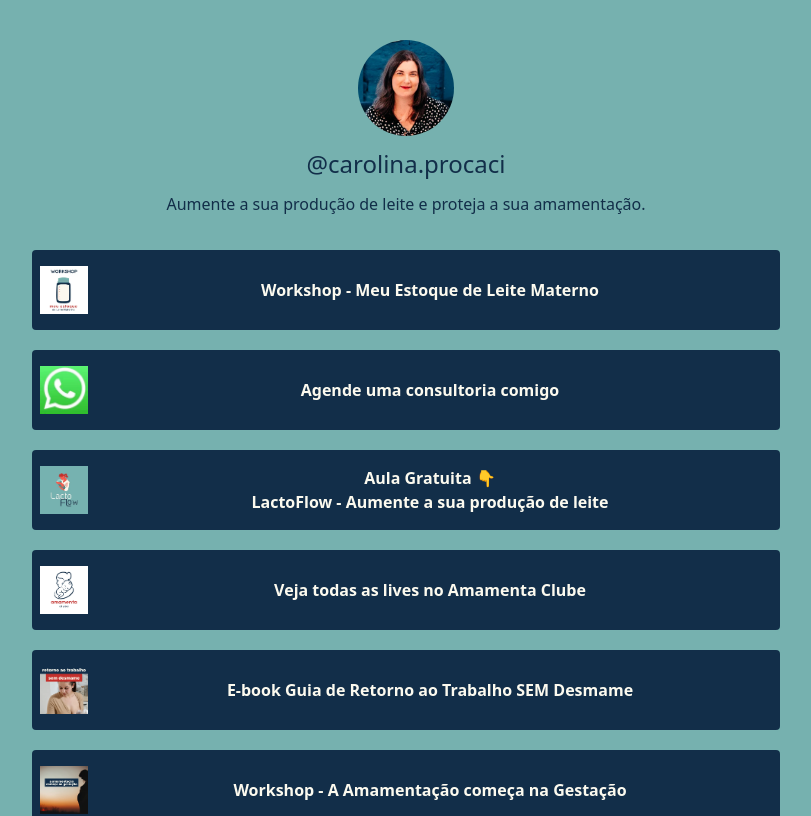
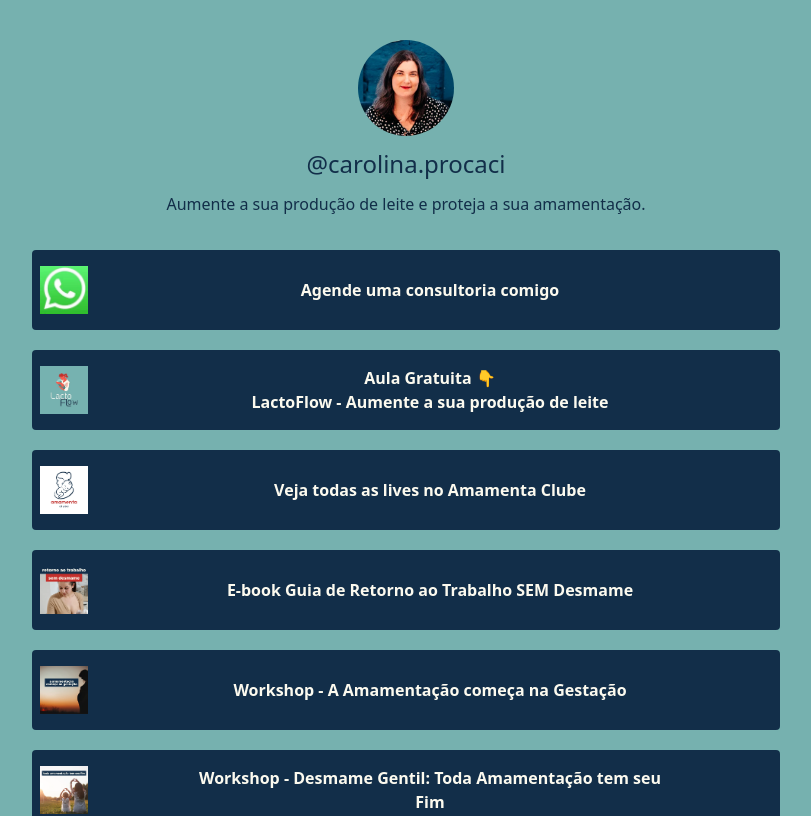
Before and after one commit to vogelcodes/my-link-tree, a Next.js app: page / in a window 1280 px wide. Shown: the top 816 px of the page, without its empty margins (234-1045 px from the left). Built offline with nearby package versions, Linux system fonts and the light colour scheme.

Commit message:
rm-ws-estoque

```diff
--- a/pages/index.js
+++ b/pages/index.js
@@ -3,11 +3,11 @@ import Image from "next/image";
 import { useSearchParams } from "next/navigation";
 
 const links = [
-  {
-    name: "Workshop - Meu Estoque de Leite Materno",
-    url: "https://go.hotmart.com/T95371072E?referrer=links",
-    img: "/links/WS.webp",
-  },
+  // {
+  //   name: "Workshop - Meu Estoque de Leite Materno",
+  //   url: "https://go.hotmart.com/T95371072E?referrer=links",
+  //   img: "/links/WS.webp",
+  // },
   {
     name: "Agende uma consultoria comigo",
     url: "https://wa.me/5521978001294?text=Oi%2C+tudo+bem%3F+Eu+gostaria+de+agendar+uma+consultoria.",
```
